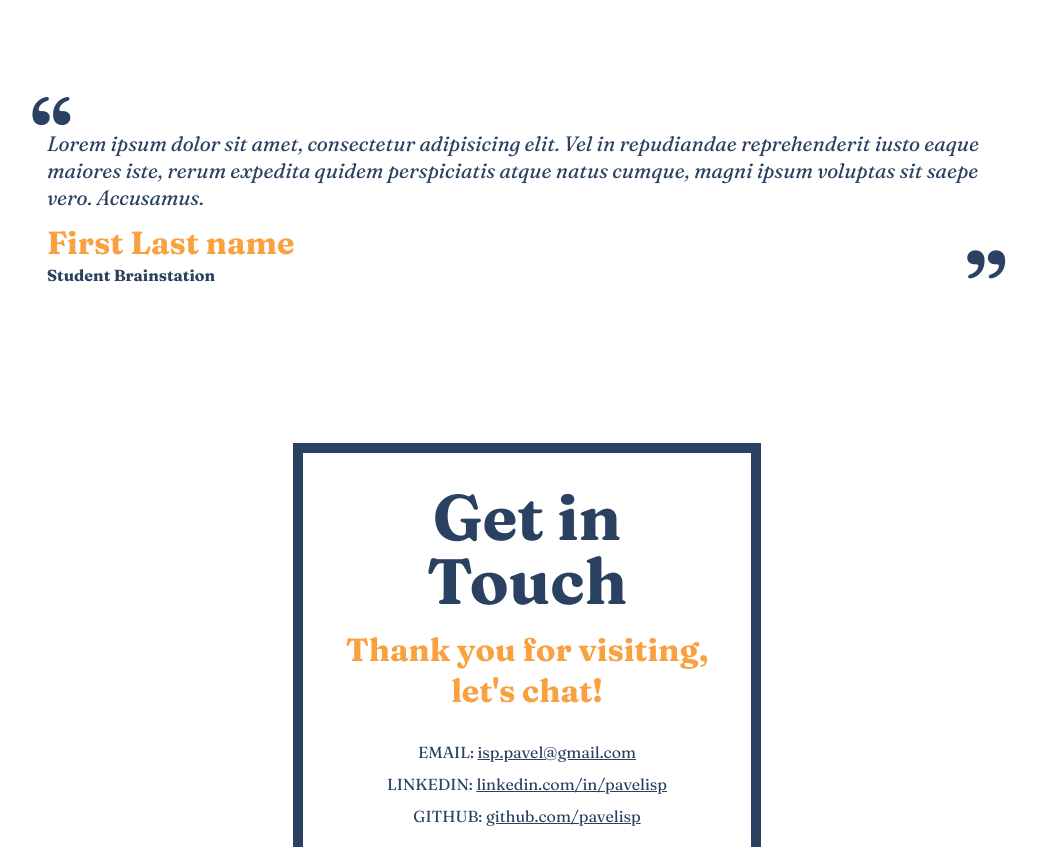
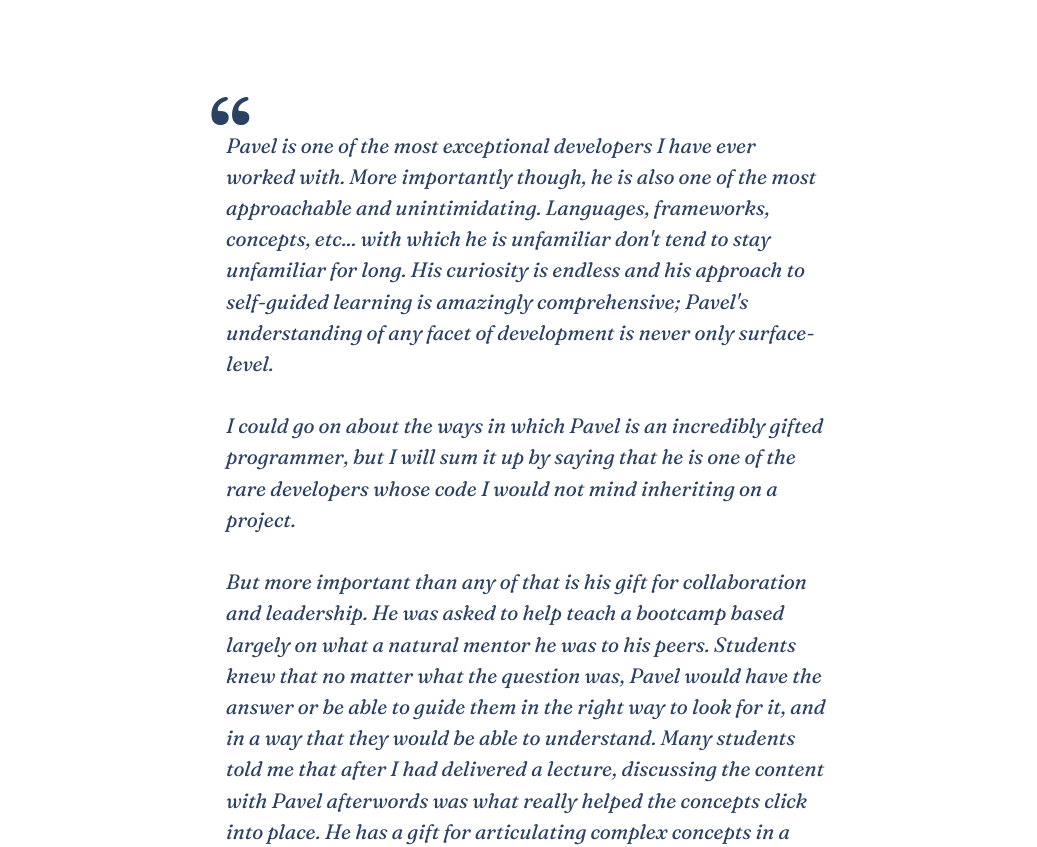
Before and after one commit to pavelisp/pavelisp.github.io, a React (Create React App) app: page / in a window 1280 px wide. Shown: the part 3360-4207 px from the top of the page, without its empty margins (113-1150 px from the left). Built offline with nearby package versions, Linux system fonts and the light colour scheme.

Commit message:
added testimonial data and mapped return

```diff
--- /dev/null
+++ b/src/assets/data/testimonials.js
@@ -0,0 +1,22 @@
+const testimonials = [
+    {
+      name: "Patrick McCullough",
+      testimonial:
+`Pavel is one of the most exceptional developers I have ever worked with. More importantly though, he is also one of the most approachable and unintimidating. Languages, frameworks, concepts, etc... with which he is unfamiliar don't tend to stay unfamiliar for long. His curiosity is endless and his approach to self-guided learning is amazingly comprehensive; Pavel's understanding of any facet of development is never only surface-level.
+
+I could go on about the ways in which Pavel is an incredibly gifted programmer, but I will sum it up by saying that he is one of the rare developers whose code I would not mind inheriting on a project.
+
+But more important than any of that is his gift for collaboration and leadership. He was asked to help teach a bootcamp based largely on what a natural mentor he was to his peers. Students knew that no matter what the question was, Pavel would have the answer or be able to guide them in the right way to look for it, and in a way that they would be able to understand. Many students told me that after I had delivered a lecture, discussing the content with Pavel afterwords was what really helped the concepts click into place. He has a gift for articulating complex concepts in a very clear and concise way.
+
+I genuinely envy anyone who has the opportunity to work with Pavel; every day that I had the privilege to do so, I looked forward to seeing him.`,
+      role: "Educator, Web Development at BrainStation"
+    },
+        {
+      name: "Alex Segal",
+      testimonial:
+`Pavel exceeded expectations in his capacity as a TA at BrainStation. With the help of Pavel's mentorship and technical assistance, we graduated one of the strongest Web Dev cohorts that I've seen. He brought the perfect balance of professionalism and levity to the role, which allowed him to connect with the students he was supporting on a daily basis. His technical expertise post-bootcamp was very impressive, but, more importantly, he was continuously learning and filling in gaps so that he could better respond to the needs of those who depended on him. I am especially appreciative of Pavel's capacity to bring energy and life into any meeting or task. It's clear that he's passionate about full-stack development and will no doubt excel in this field very quickly.`,
+      role: "Manager, Education Experience at BrainStation"
+    },
+  ]
+
+  export default testimonials;
--- a/src/components/Testimonials/Testimonials.js
+++ b/src/components/Testimonials/Testimonials.js
@@ -1,16 +1,18 @@
 import './Testimonials.scss';
+import testimonailData from '../../assets/data/testimonials.js';
 
-function Testimonials() {
+
+function Testimonials({name, role, testimonial}) {
   return (
     <>
       <div className="wrapper">
         <h2 className='testimonial__title'>Testimonials</h2>
       </div>
-      <article className="testimonial">
-        <p className="testimonial__copy">Lorem ipsum dolor sit amet, consectetur adipisicing elit. Vel in repudiandae reprehenderit iusto eaque maiores iste, rerum expedita quidem perspiciatis atque natus cumque, magni ipsum voluptas sit saepe vero. Accusamus.</p>
-        <h4 className="testimonial__name">First Last name</h4>
-        <h5 className="testimonial__role">Student Brainstation</h5>
-      </article>
+      { testimonailData.map(({testimonial, name, role}) =>  (<article className="testimonial">
+        <p className="testimonial__copy">{testimonial}</p>
+        <h4 className="testimonial__name">{name}</h4>
+        <h5 className="testimonial__role">{role}</h5>
+      </article>))}
     </>
    );
 }
--- a/src/components/Testimonials/Testimonials.scss
+++ b/src/components/Testimonials/Testimonials.scss
@@ -1,7 +1,7 @@
 @use '../../styles/partials/colors' as *;
 
 .testimonial {
-  width: 75vw;
+  max-width: 58ch;
   margin-inline: auto;
   margin-block: 10rem;
   display: flex;
@@ -27,10 +27,11 @@
   &__copy {
     display: inline-block;
     font-size: 1.3rem;
-    line-height: 1.3;
+    line-height: 1.5;
     margin-bottom: 1rem;
     font-style: italic;
     position: relative;
+    white-space: pre-wrap;
   }
 
   &__name {
```
